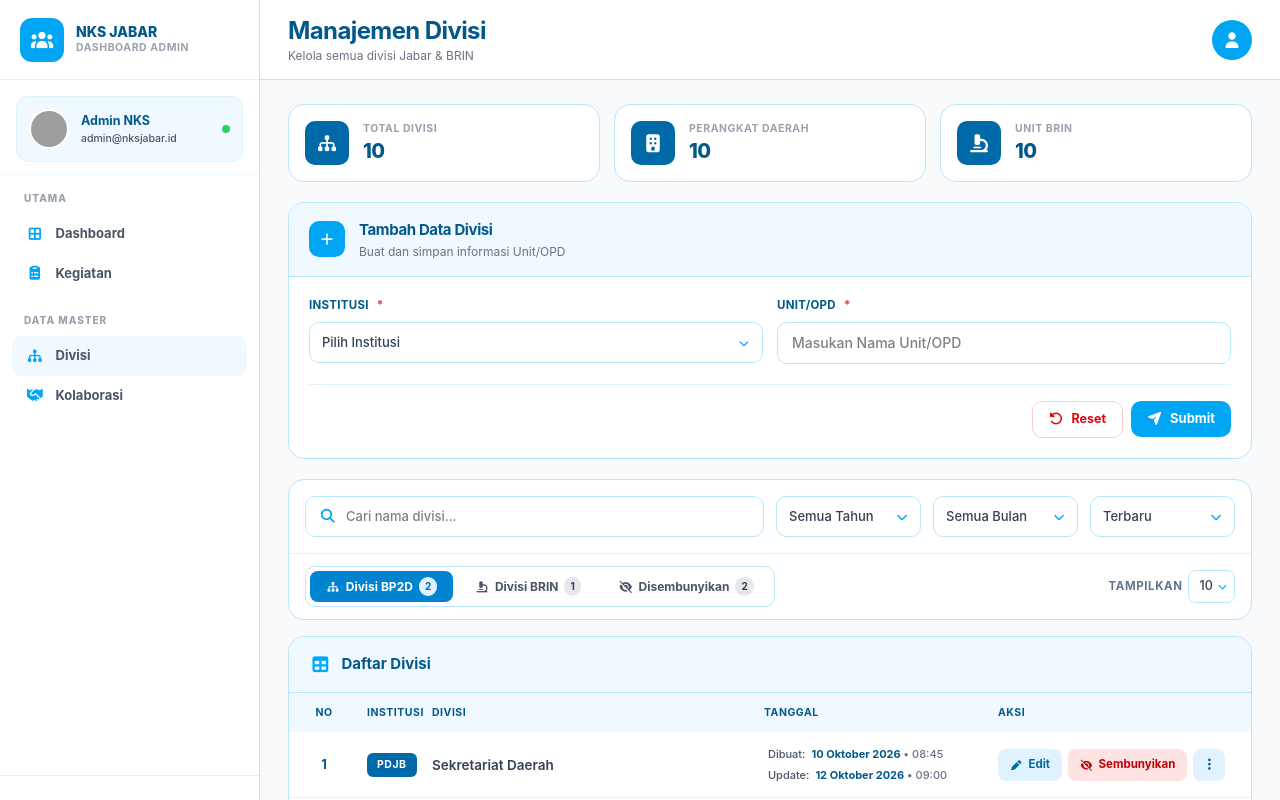
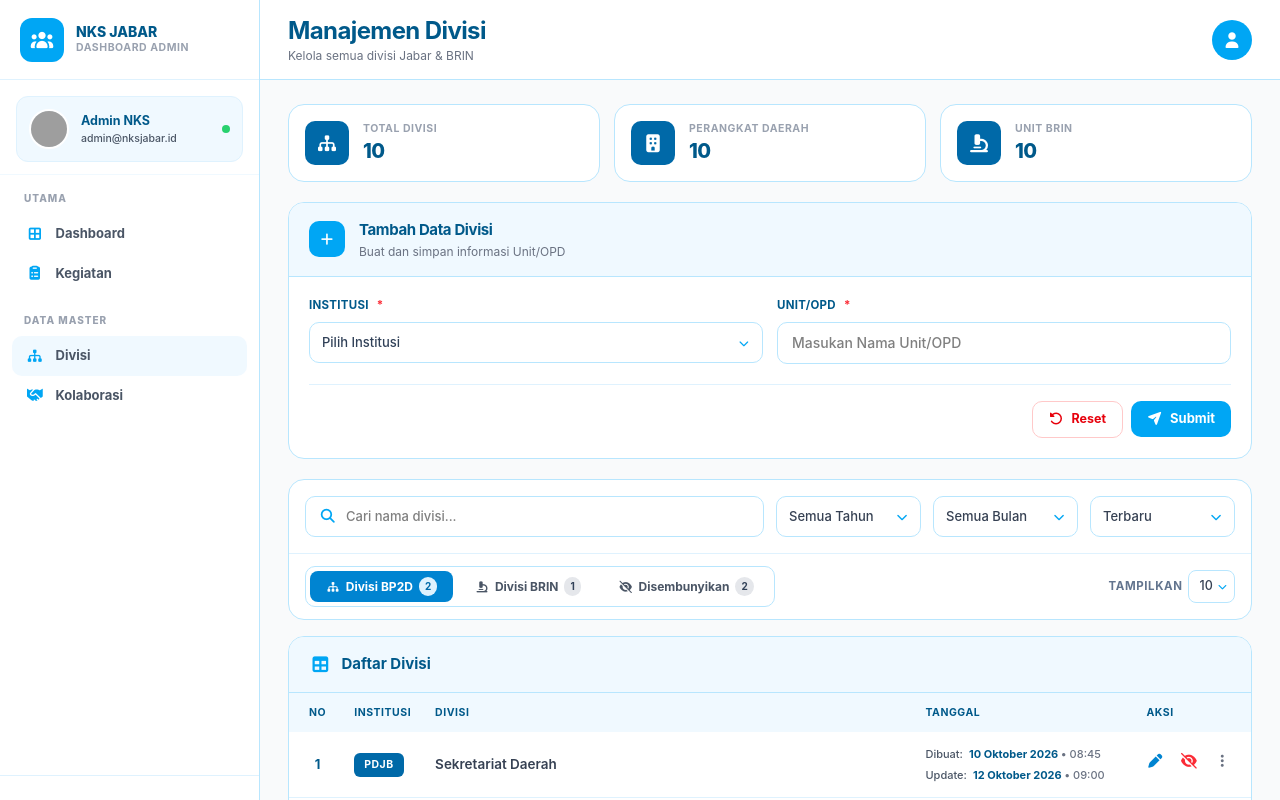
Before and after one commit to YudoTheEngineer/nks-fe, a Vue app: page /divisions in a window 1280 px wide. Shown: the top 800 px of the page. Built offline with nearby package versions, Linux system fonts and the light colour scheme; grey boxes are pictures that could not be loaded.

Commit message:
style: Changes on Divisions Table

```diff
--- a/src/components/DivisionsTable.vue
+++ b/src/components/DivisionsTable.vue
@@ -101,11 +101,11 @@
         <table class="w-full text-[13px] min-w-160">
             <thead>
                 <tr class="bg-sky-500 sticky top-0 z-10">
-                    <th class="text-center text-[10.5px] font-bold text-sky-800 uppercase tracking-wider px-3 sm:px-5 py-3 w-17.5 bg-sky-50">No</th>
+                    <th class="text-center text-[10.5px] font-bold text-sky-800 uppercase tracking-wider px-3 sm:px-5 py-3 w-16 bg-sky-50">No</th>
                     <th class="text-left text-[10.5px] font-bold text-sky-800 uppercase tracking-wider py-3 px-2 bg-sky-50 hidden sm:table-cell w-px whitespace-nowrap">Institusi</th>
-                    <th class="text-left text-[10.5px] font-bold text-sky-800 uppercase tracking-wider py-3 bg-sky-50">Divisi</th>
-                    <th class="text-left text-[10.5px] font-bold text-sky-800 uppercase tracking-wider py-3 px-3 bg-sky-50">Tanggal</th>
-                    <th class="text-left text-[10.5px] font-bold text-sky-800 uppercase tracking-wider py-3 px-3 sm:px-0 bg-sky-50">Aksi</th>
+                    <th class="text-left text-[10.5px] font-bold text-sky-800 uppercase tracking-wider py-3 px-4 bg-sky-50 w-full">Divisi</th>
+                    <th class="text-left text-[10.5px] font-bold text-sky-800 uppercase tracking-wider py-3 px-4 bg-sky-50 w-px whitespace-nowrap">Tanggal</th>
+                    <th class="text-left text-[10.5px] font-bold text-sky-800 uppercase tracking-wider py-3 px-3 sm:px-4 bg-sky-50 w-px whitespace-nowrap">Aksi</th>
                 </tr>
             </thead>
 
@@ -128,9 +128,9 @@
                     >BRIN</span>
                 </td>
 
-                <td class="py-4 font-semibold text-gray-700 w-48 sm:w-80 max-w-48 sm:max-w-80 text-[13.5px] truncate">{{ row.item.name }}</td>
+                <td class="py-4 px-4 font-semibold text-gray-700 text-[13.5px] leading-snug">{{ row.item.name }}</td>
 
-                <td class="px-4 py-3.5 align-top">
+                <td class="px-4 py-3.5 align-top whitespace-nowrap">
                     <div class="space-y-1">
                         <div class="flex items-center gap-1.5 text-[11px] text-gray-600 whitespace-nowrap">
                             <span class="font-medium">Dibuat:</span>
@@ -153,31 +153,36 @@
                     </div>
                 </td>
 
-                <td class="py-4 text-left">
-                    <div class="inline-flex flex-wrap gap-1.5">
+                <td class="py-4 pl-3 pr-4 text-left whitespace-nowrap align-top">
+                    <div class="inline-flex items-center gap-2">
                         <button
                             type="button"
-                            class="cursor-pointer select-none inline-flex items-center gap-1.5 px-3 py-1.5 bg-sky-100 text-sky-700 hover:bg-sky-700 hover:text-white rounded-lg text-[11.5px] font-bold transition-colors"
+                            title="Edit"
+                            aria-label="Edit"
+                            class="cursor-pointer select-none text-sky-600 hover:text-sky-800 transition-colors p-1"
                             @click="emit('edit', row.item)"
                         >
-                            <i class="fas fa-pen text-[10px]"></i> Edit
+                            <i class="fas fa-pen text-[14px]"></i>
                         </button>
 
                         <button
                             type="button"
-                            class="cursor-pointer select-none inline-flex items-center gap-1.5 px-3 py-1.5 bg-red-100 text-red-700 hover:bg-red-700 hover:text-white rounded-lg text-[11.5px] font-bold transition-colors"
+                            title="Sembunyikan"
+                            aria-label="Sembunyikan"
+                            class="cursor-pointer select-none text-red-500 hover:text-red-700 transition-colors p-1"
                             @click="emit('hide', row.item)"
                         >
-                            <i class="fas fa-eye-slash text-[10px]"></i> Sembunyikan
+                            <i class="fas fa-eye-slash text-[14px]"></i>
                         </button>
 
                         <button
                             type="button"
                             title="Lihat Detail"
-                            class="cursor-pointer select-none inline-flex items-center justify-center w-8 h-8 rounded-lg text-[13px] bg-sky-100 text-sky-700 hover:bg-sky-700 hover:text-white transition-colors"
+                            aria-label="Lihat Detail"
+                            class="cursor-pointer select-none text-gray-500 hover:text-gray-800 transition-colors p-1"
                             @click="emit('detail', row.item)"
                         >
-                            <i class="fas fa-ellipsis-vertical"></i>
+                            <i class="fas fa-ellipsis-vertical text-[14px]"></i>
                         </button>
                     </div>
                 </td>
--- a/src/components/TrashedDivisionsTable.vue
+++ b/src/components/TrashedDivisionsTable.vue
@@ -100,11 +100,11 @@
         <table class="w-full text-[13px] min-w-160">
             <thead>
                 <tr class="bg-sky-500 sticky top-0 z-10">
-                    <th class="text-center text-[10.5px] font-bold text-sky-800 uppercase tracking-wider px-3 sm:px-5 py-3 w-17.5 bg-sky-50">No</th>
+                    <th class="text-center text-[10.5px] font-bold text-sky-800 uppercase tracking-wider px-3 sm:px-5 py-3 w-16 bg-sky-50">No</th>
                     <th class="text-left text-[10.5px] font-bold text-sky-800 uppercase tracking-wider py-3 px-2 bg-sky-50 hidden sm:table-cell w-px whitespace-nowrap">Institusi</th>
-                    <th class="text-left text-[10.5px] font-bold text-sky-800 uppercase tracking-wider py-3 bg-sky-50">Divisi</th>
-                    <th class="text-left text-[10.5px] font-bold text-sky-800 uppercase tracking-wider py-3 px-3 bg-sky-50">Tanggal</th>
-                    <th class="text-left text-[10.5px] font-bold text-sky-800 uppercase tracking-wider py-3 px-3 sm:px-0 bg-sky-50">Aksi</th>
+                    <th class="text-left text-[10.5px] font-bold text-sky-800 uppercase tracking-wider py-3 px-4 bg-sky-50 w-full">Divisi</th>
+                    <th class="text-left text-[10.5px] font-bold text-sky-800 uppercase tracking-wider py-3 px-4 bg-sky-50 w-px whitespace-nowrap">Tanggal</th>
+                    <th class="text-left text-[10.5px] font-bold text-sky-800 uppercase tracking-wider py-3 px-3 sm:px-4 bg-sky-50 w-px whitespace-nowrap">Aksi</th>
                 </tr>
             </thead>
 
@@ -127,9 +127,9 @@
                     >BRIN</span>
                 </td>
 
-                <td class="py-4 font-semibold text-gray-700 w-48 sm:w-80 max-w-48 sm:max-w-80 text-[13.5px] truncate">{{ row.item.name }}</td>
+                <td class="py-4 px-4 font-semibold text-gray-700 text-[13.5px] leading-snug">{{ row.item.name }}</td>
 
-                <td class="px-4 py-3.5 align-top">
+                <td class="px-4 py-3.5 align-top whitespace-nowrap">
                     <div class="space-y-1">
                         <div class="flex items-center gap-1.5 text-[11px] text-gray-600 whitespace-nowrap">
                             <span class="font-medium">Dihapus:</span>
@@ -141,31 +141,36 @@
                     </div>
                 </td>
 
-                <td class="py-4 text-center">
-                    <div class="inline-flex flex-wrap gap-1.5">
+                <td class="py-4 pl-3 pr-4 text-left whitespace-nowrap align-top">
+                    <div class="inline-flex items-center gap-2">
                         <button
                             type="button"
-                            class="cursor-pointer select-none inline-flex items-center gap-1.5 px-3 py-1.5 bg-sky-100 text-sky-700 hover:bg-sky-700 hover:text-white rounded-lg text-[11.5px] font-bold transition-colors"
+                            title="Pulihkan"
+                            aria-label="Pulihkan"
+                            class="cursor-pointer select-none text-sky-600 hover:text-sky-800 transition-colors p-1"
                             @click="emit('restore', row.item)"
                         >
-                            <i class="fas fa-rotate-left text-[10px]"></i> Pulihkan
+                            <i class="fas fa-rotate-left text-[14px]"></i>
                         </button>
 
                         <button
                             type="button"
-                            class="cursor-pointer select-none inline-flex items-center gap-1.5 px-3 py-1.5 bg-red-100 text-red-700 hover:bg-red-700 hover:text-white rounded-lg text-[11.5px] font-bold transition-colors"
+                            title="Hapus Permanen"
+                            aria-label="Hapus Permanen"
+                            class="cursor-pointer select-none text-red-500 hover:text-red-700 transition-colors p-1"
                             @click="emit('force-delete', row.item)"
                         >
-                            <i class="fas fa-trash text-[10px]"></i> Hapus Permanen
+                            <i class="fas fa-trash text-[14px]"></i>
                         </button>
 
                         <button
                             type="button"
                             title="Lihat Detail"
-                            class="cursor-pointer select-none inline-flex items-center justify-center w-8 h-8 rounded-lg text-[13px] bg-sky-100 text-sky-700 hover:bg-sky-700 hover:text-white transition-colors"
+                            aria-label="Lihat Detail"
+                            class="cursor-pointer select-none text-gray-500 hover:text-gray-800 transition-colors p-1"
                             @click="emit('detail', row.item)"
                         >
-                            <i class="fas fa-ellipsis-vertical"></i>
+                            <i class="fas fa-ellipsis-vertical text-[14px]"></i>
                         </button>
                     </div>
                 </td>
```
